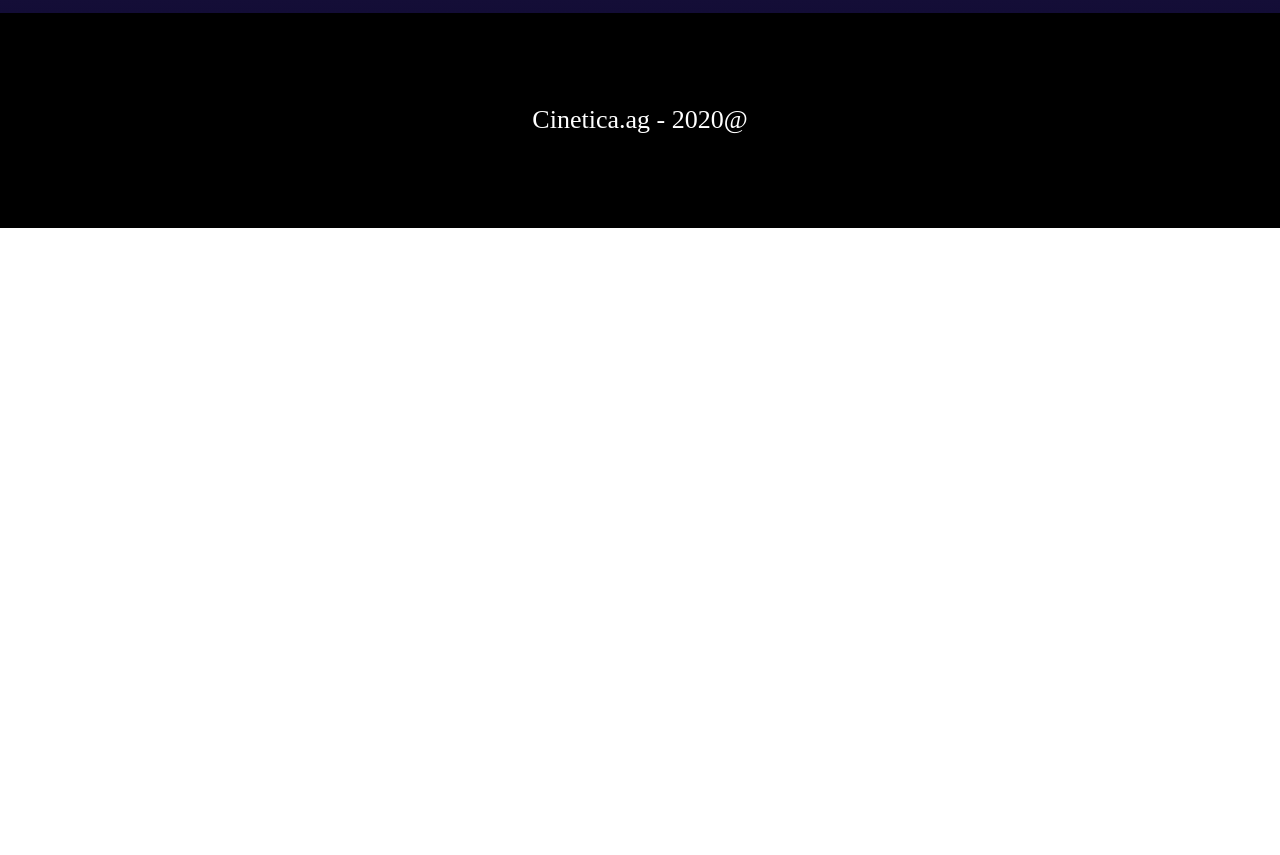
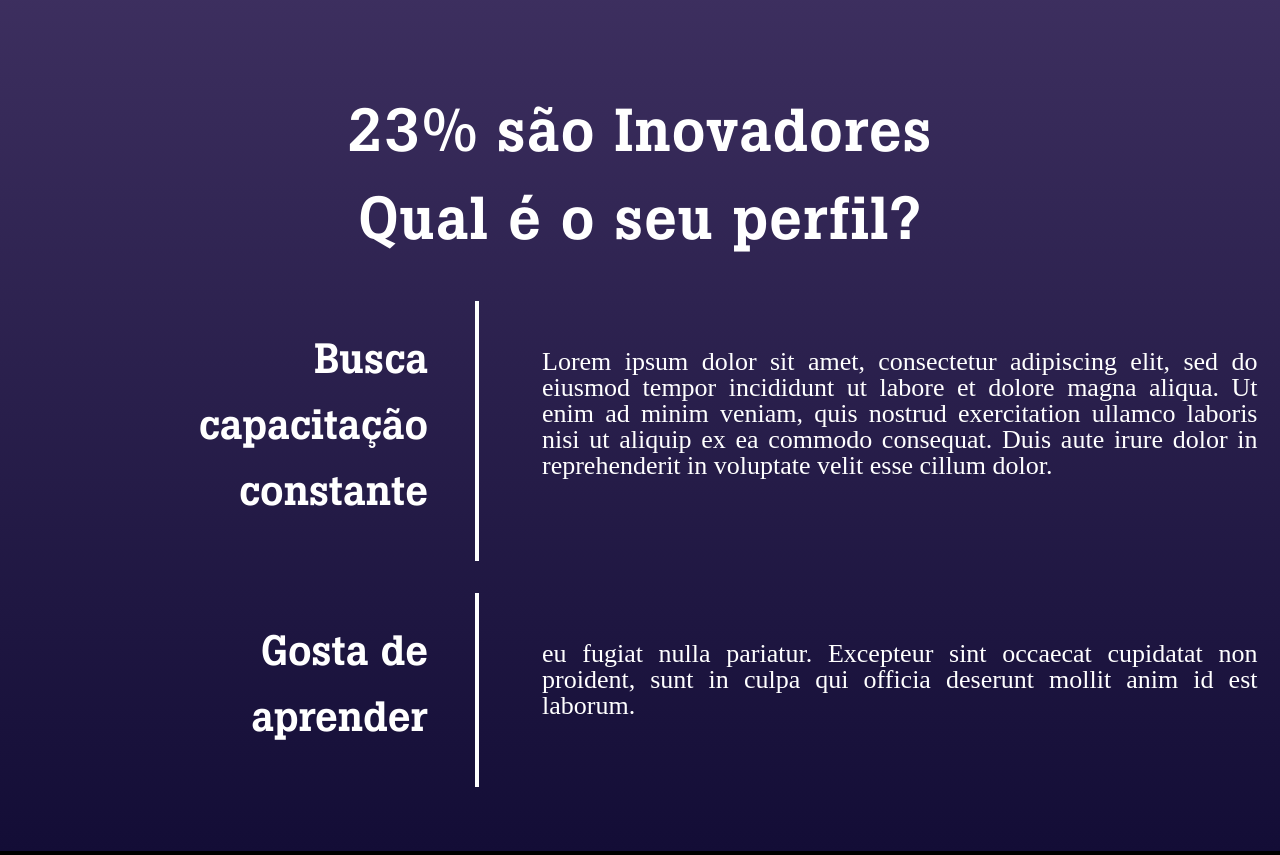
Before and after one commit to luizcsbh/cinetica, a plain HTML site: page index.html in a window 1280 px wide. Shown: the part 1567-2422 px from the top of the page. Before the commit the page ends 1795 px from the top, so only its background shows below. Drawn offline with nearby package versions, Linux system fonts and the light colour scheme.

Commit message:
Alteração do projeto

```diff
--- a/css/style.css
+++ b/css/style.css
@@ -59,7 +59,7 @@ body {
 }
 
 /*fundo gradiente*/
-div.gradiente{
+.gradiente{
   width: 100%;
   background: linear-gradient( #7E649F 0%, #130D36 100%);
   box-shadow: 0px 4px 4px rgba(0, 0, 0, 0.25);
@@ -126,13 +126,62 @@ div.gradiente{
   font-family: 'Boton';
 }
 
-.aside {
-  background-color: #33b5e5;
-  padding: 15px;
-  color: #ffffff;
+.negrito{
+  font-family: 'Boton Bold';
+}
+
+.inovacao{
+  padding-bottom: 3rem;
+}
+
+.inovar p{
+  font-family: 'Boton Bold';
+  font-style: normal;
+  font-weight: 500;
+  font-size: 60px;
+  line-height: 72px;
   text-align: center;
-  font-size: 14px;
-  box-shadow: 0 1px 3px rgba(0,0,0,0.12), 0 1px 2px rgba(0,0,0,0.24);
+  letter-spacing: 0.02em;
+
+  color: #FFFFFF;
+}
+
+.caixa{
+  padding-bottom: 3rem;
+}
+
+.row{
+  padding: 1rem;
+}
+
+.texto-direita{
+  font-family: 'Boton Bold';
+  font-style: normal;
+  font-weight: 500;
+  font-size: 42px;
+  line-height: 50px;
+  text-align: right;
+  margin: 1rem;
+  width: 100%;
+  color: #FFFFFF;
+}
+
+.texto{
+  font-family: 'Boton';
+  font-size: 26px;
+  line-height: 26px;
+  text-align: justify;
+  padding: 3rem;
+  width: 100%;
+  /* or 100% */
+  color: #FFFFFF;
+}
+
+div.vertical-line{
+  border: 2px solid #FFFFFF;
+  transform: rotate(180deg);
+  margin: 0rem 3rem 0rem 1rem;
+
 }
 
 /* Footer*/
--- a/index.html
+++ b/index.html
@@ -76,10 +76,42 @@
             </div>
           </div>
         </section>
+        <div class="row inovacao">
+          <div class="col inovar">
+            <p>23% são Inovadores</p>
+            <p>Qual é o seu perfil?</p>
 
+          </div>
+        </div>
+        <div class="caixa">
+          <div class="row">
+            <div class="col-sm-4 texto-direita">
+                <p>Busca</p>
+                <p>capacitação</p>
+                <p>constante</p>
+            </div>
+            <div class="vertical-line"></div>
+            <div class="col-sm-7 texto">
+              <p>Lorem ipsum dolor sit amet, consectetur adipiscing elit, sed do eiusmod tempor incididunt
+                ut labore et dolore magna aliqua. Ut enim ad minim veniam, quis nostrud exercitation ullamco
+                laboris nisi ut aliquip ex ea commodo consequat. Duis aute irure dolor in reprehenderit in
+                voluptate velit esse cillum dolor.</p>
+            </div>
+          </div>
+          <div class="row">
+            <div class="col-lg-4 texto-direita">
+              <p>Gosta de</p>
+              <p>aprender</p>
+            </div>
+            <div class="vertical-line"></div>
+            <div class="col-sm-7 texto">
+              <p>eu fugiat nulla pariatur. Excepteur sint occaecat cupidatat non proident,
+                sunt in culpa qui officia deserunt mollit anim id est laborum.</p>
+            </div>
+          </div>
+        </div> <!-- ./ caixa-->
 
-
-      </div>
+      </div> <!-- ./ gradiente-->
 
       <!-- Footer -->
       <div class="footer">
```
